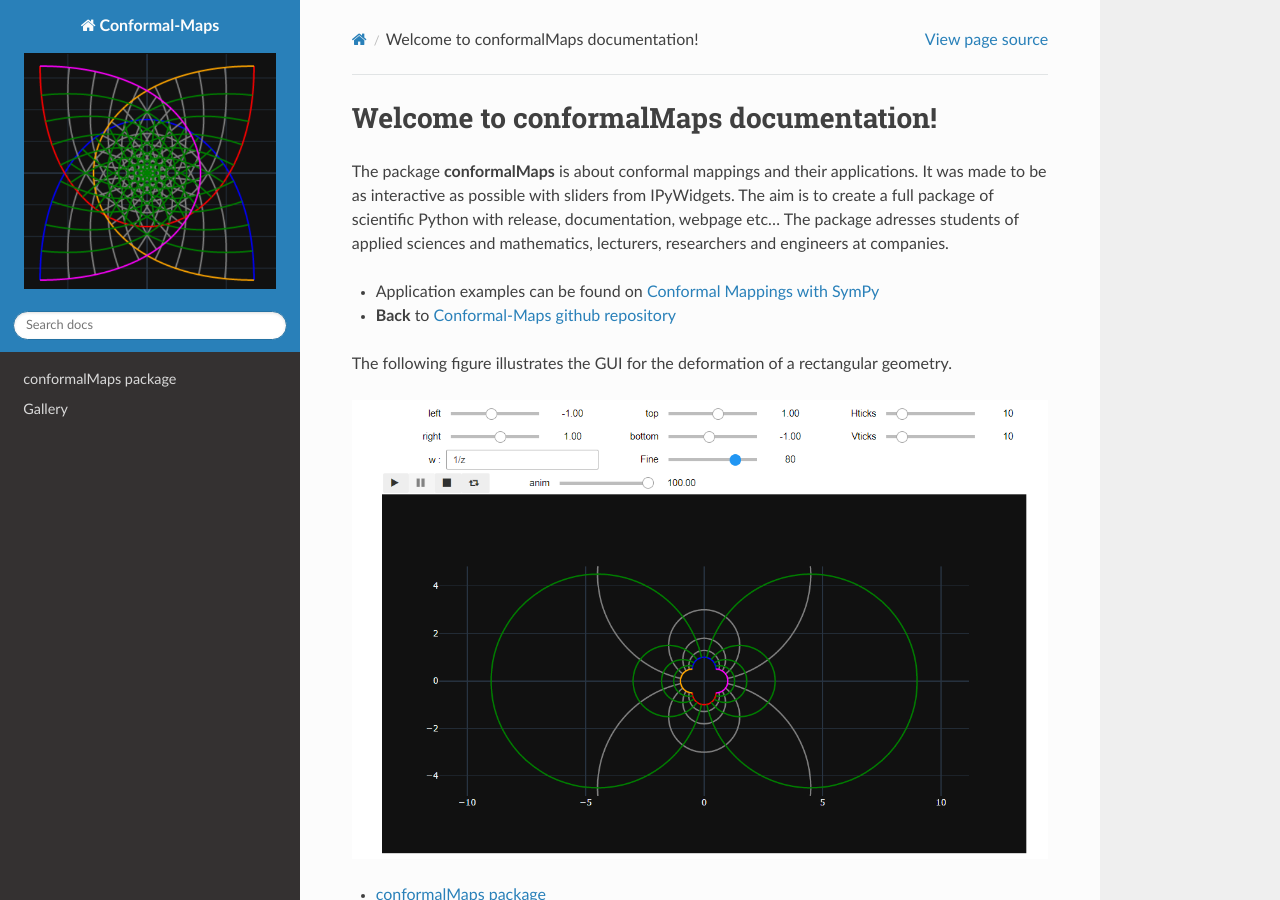
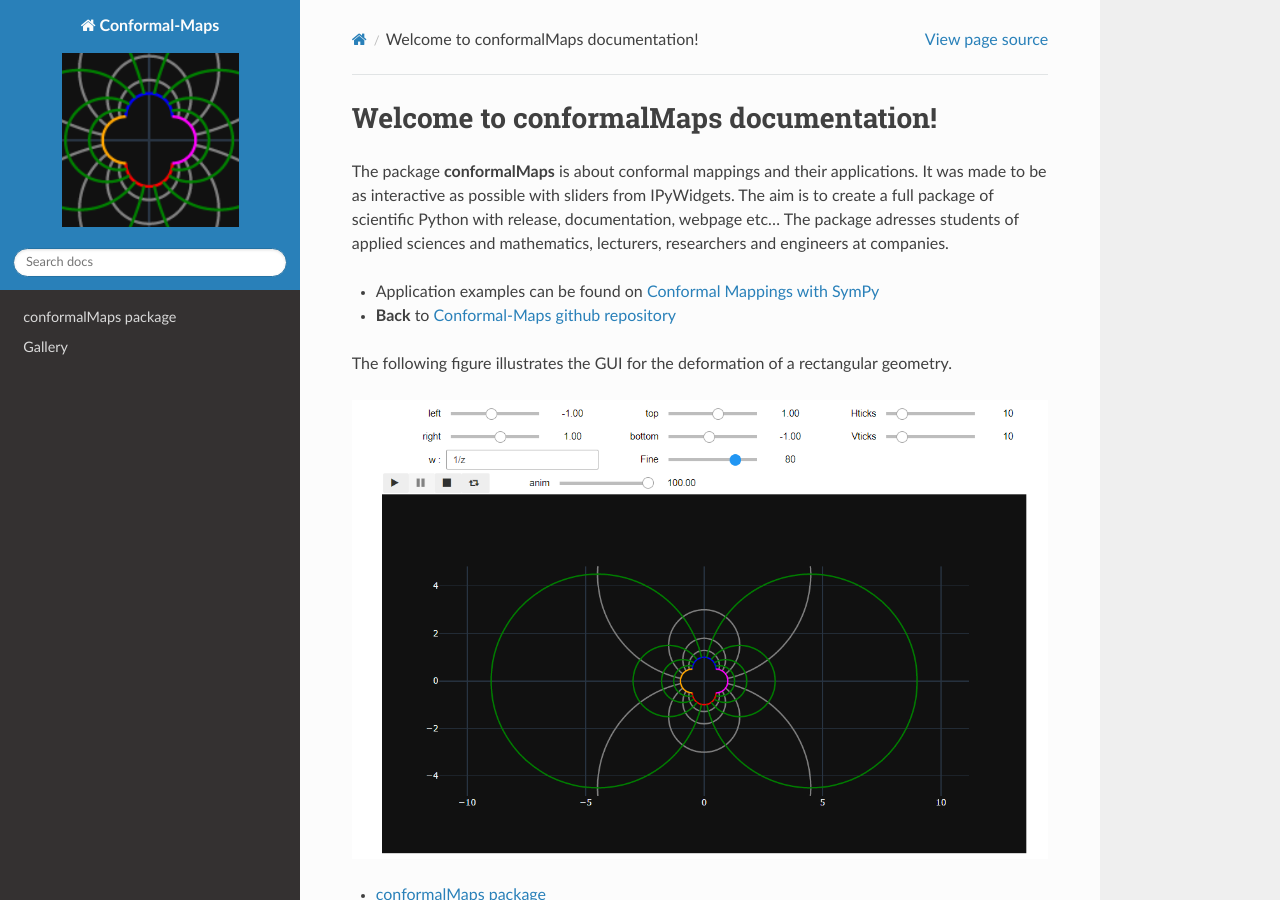
Before and after one commit to im-AMS/Conformal-Maps, a Sphinx documentation site: the page built from docs/source/index.rst, in a window 1280 px wide and 900 px high. Built offline with Sphinx 7.4.7 and the Read the Docs theme 2.0.0, drawn with Linux system fonts in a browser that asks for light colours.

Commit message:
Update conf.py

```diff
--- a/docs/source/conf.py
+++ b/docs/source/conf.py
@@ -68,7 +68,7 @@ html_theme_options = {
     #'logo_only': True,
     'navigation_depth': 5,
 }
-html_logo = 'Figures/z3.PNG'
+html_logo = 'Figures/z_inv.PNG'
 # Add any paths that contain custom static files (such as style sheets) here,
 # relative to this directory. They are copied after the builtin static files,
 # so a file named "default.css" will overwrite the builtin "default.css".
```
